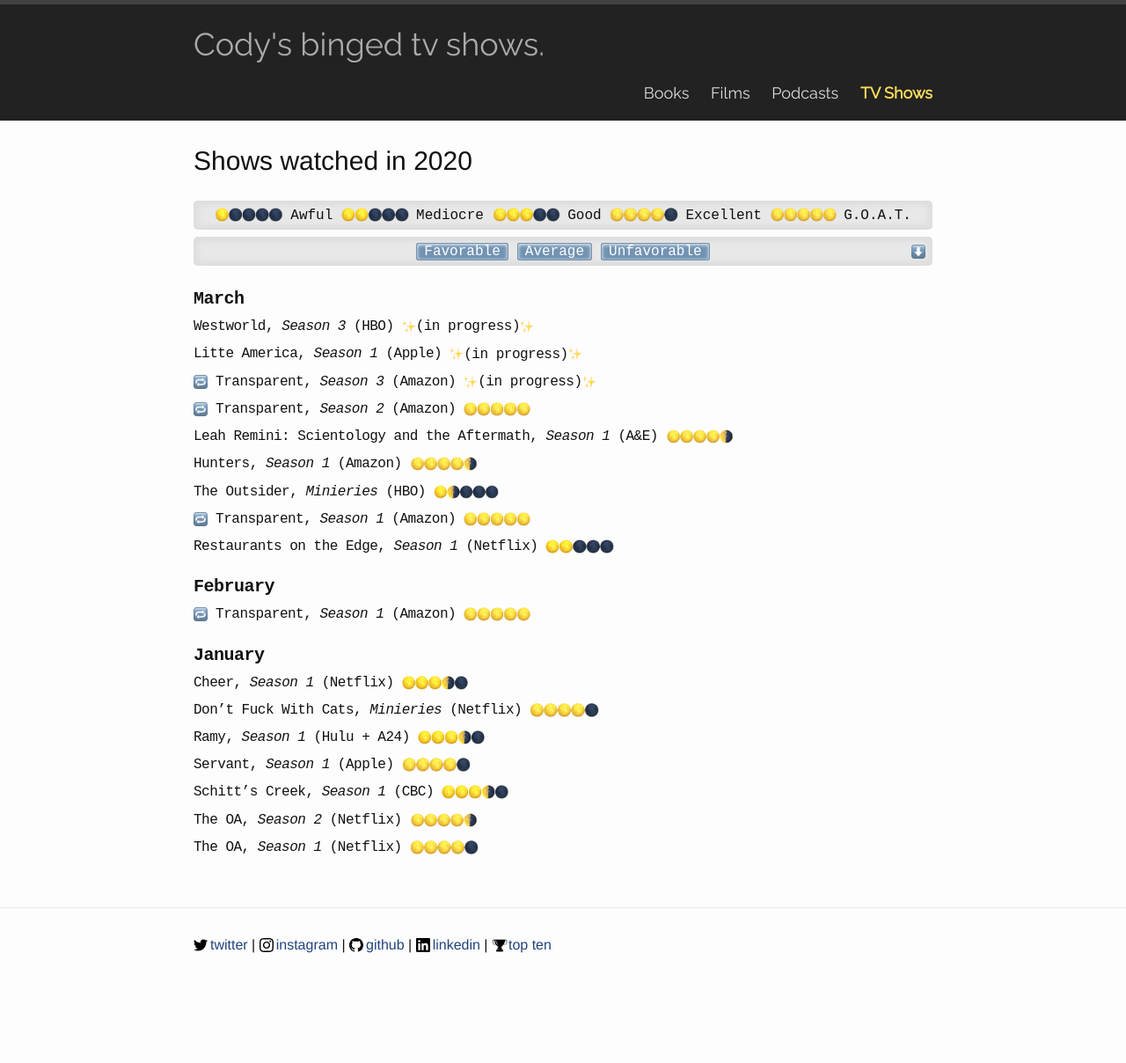
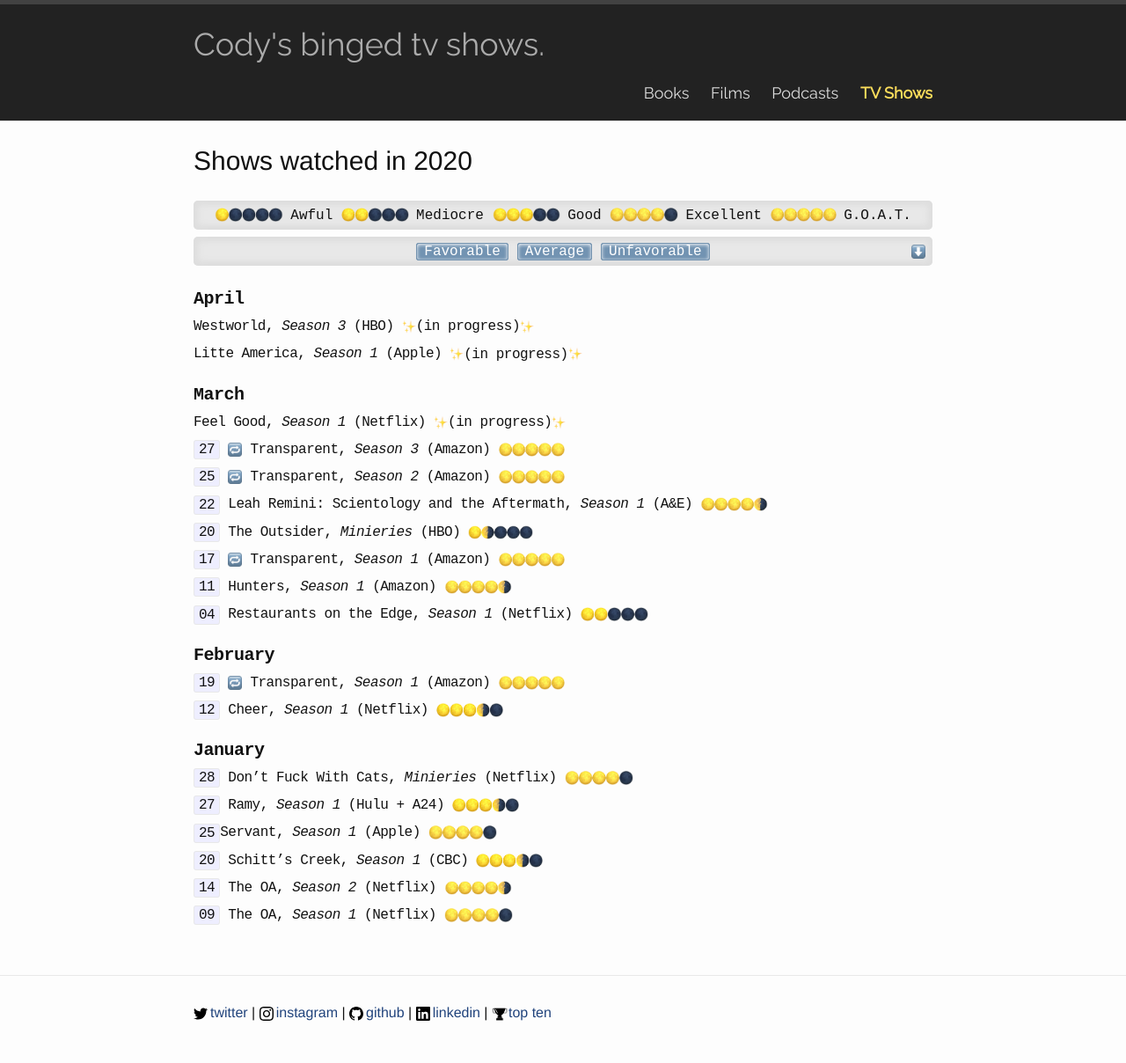
Before and after one commit to codydalerodgers/personal-blog, a Jekyll site: the page built from _shows/2020.md, in a window 1280 px wide. Shown: the whole page at 88% size. Built offline with Jekyll 4.4.1, drawn with Linux system fonts in a browser that asks for light colours; before the commit the page ends 1131 px from its top, so only the background shows below that.

Commit message:
Updates throughout

```diff
--- a/_posts/2019-05-28-a24.markdown
+++ b/_posts/2019-05-28-a24.markdown
@@ -9,6 +9,8 @@
 <br>
 <p style="text-align: center; font-style: italic">"It’s crazy that there is an article about a distribution company. That’s completely nuts."</p>
 <br>
+Saint Maud ∙
+First Cow ∙
 <span class="a24_color">**Uncut Gems**</span> ∙
 <span class="a24_color">**In Fabric**</span> ∙
 The Kill Team ∙
@@ -107,8 +109,6 @@
 <span class="a24_color">**Spring Breakers**</span>
 <div class="line_break"></div>
 <p style="text-align: center; font-style: italic; font-weight: bold;">Upcoming Projects</p>
-First Cow (Mar. 6) ∙
-Saint Maud ∙
 After Yang ∙
 Bodies, Bodies, Bodies ∙
 False Positive ∙
--- a/_posts/2019-08-14-bjh.markdown
+++ b/_posts/2019-08-14-bjh.markdown
@@ -10,7 +10,7 @@
 <p style="text-align: center; font-style: italic">"My movies are based in genre, which is a universal language. Everybody speaks it."</p>
 <br>
 <span class="bjh_color">**Parasite**</span> ∙
-Okja ∙
+<span class="bjh_color">**Okja**</span> ∙
 <span class="bjh_color">**Snowpiercer**</span> ∙
 Mother ∙
 <span class="bjh_color">**The Host**</span> ∙
--- a/_shows/2020.md
+++ b/_shows/2020.md
@@ -4,39 +4,42 @@
 title: Shows watched in 2020
 category: shows
 ---
-## March
+## April
 Westworld, _Season 3_ (HBO) {{ site.ip }}
 
 Litte America, _Season 1_ (Apple) {{ site.ip }}
 
-{{ site.rw }} Transparent, _Season 3_ (Amazon) {{ site.ip }}
+## March
+Feel Good, _Season 1_ (Netflix) {{ site.ip }}
 
-{{ site.rw }} Transparent, _Season 2_ (Amazon) {{ site.r5 }}
+`27` {{ site.rw }} Transparent, _Season 3_ (Amazon) {{ site.r5 }}
 
-Leah Remini: Scientology and the Aftermath, _Season 1_ (A&E) {{ site.r45 }}
+`25` {{ site.rw }} Transparent, _Season 2_ (Amazon) {{ site.r5 }}
 
-Hunters, _Season 1_ (Amazon) {{ site.r45 }}
+`22` Leah Remini: Scientology and the Aftermath, _Season 1_ (A&E) {{ site.r45 }}
 
-The Outsider, _Minieries_ (HBO) {{ site.r15 }}
+`20` The Outsider, _Minieries_ (HBO) {{ site.r15 }}
 
-{{ site.rw }} Transparent, _Season 1_ (Amazon) {{ site.r5 }}
+`17` {{ site.rw }} Transparent, _Season 1_ (Amazon) {{ site.r5 }}
 
-Restaurants on the Edge, _Season 1_ (Netflix) {{ site.r2 }}
+`11` Hunters, _Season 1_ (Amazon) {{ site.r45 }}
+
+`04` Restaurants on the Edge, _Season 1_ (Netflix) {{ site.r2 }}
 
 ## February
-{{ site.rw }} Transparent, _Season 1_ (Amazon) {{ site.r5 }}
+`19` {{ site.rw }} Transparent, _Season 1_ (Amazon) {{ site.r5 }}
+
+`12` Cheer, _Season 1_ (Netflix) {{ site.r35 }}
 
 ## January
-Cheer, _Season 1_ (Netflix) {{ site.r35 }}
+`28` Don't Fuck With Cats, _Minieries_ (Netflix) {{ site.r4 }}
 
-Don't Fuck With Cats, _Minieries_ (Netflix) {{ site.r4 }}
+`27` Ramy, _Season 1_ (Hulu + A24) {{ site.r35 }}
 
-Ramy, _Season 1_ (Hulu + A24) {{ site.r35 }}
+`25`Servant, _Season 1_ (Apple) {{ site.r4 }}
 
-Servant, _Season 1_ (Apple) {{ site.r4 }}
+`20` Schitt's Creek, _Season 1_ (CBC) {{ site.r35 }}
 
-Schitt's Creek, _Season 1_ (CBC) {{ site.r35 }}
+`14` The OA, _Season 2_ (Netflix) {{ site.r45 }}
 
-The OA, _Season 2_ (Netflix) {{ site.r45 }}
-
-The OA, _Season 1_ (Netflix) {{ site.r4 }}
+`09` The OA, _Season 1_ (Netflix) {{ site.r4 }}
```
Also changed, not shown: _films/2020.md (+14 -8 lines).
